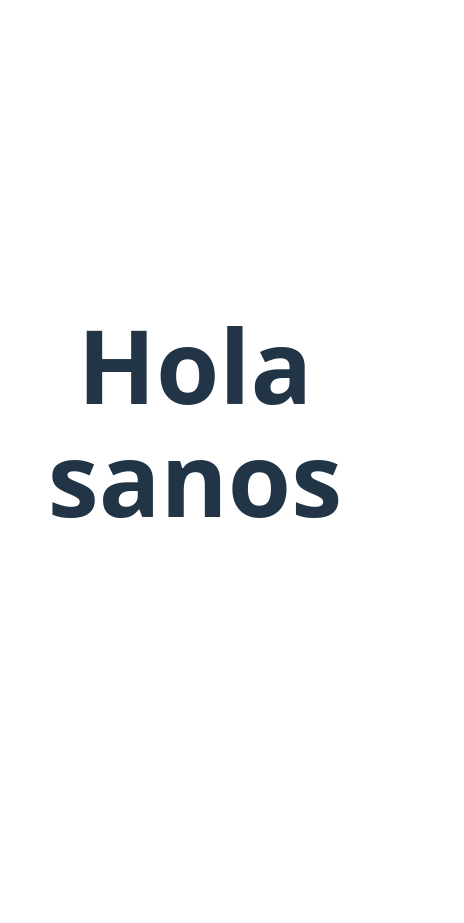
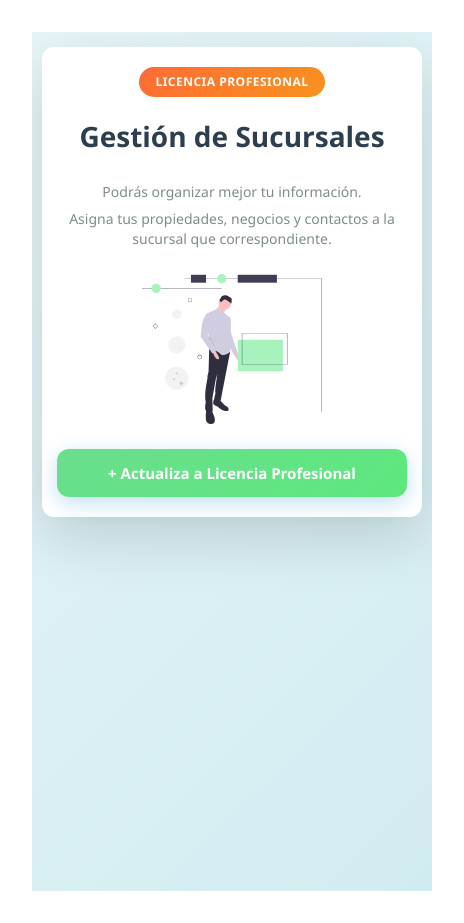
Before and after one commit to ReflexoPeru/Urbany-1-Frontend, a React (Vite) app: page / in a window 390 px wide. Shown: the whole page, 464 px wide, since content can reach past the window. Before the commit the page ends 844 px from the top, so only its background shows below. Built offline with nearby package versions, Linux system fonts and the light colour scheme.

Commit message:
features: Completed Branch Management

```diff
--- a/src/App.jsx
+++ b/src/App.jsx
@@ -1,11 +1,12 @@
 import React from 'react'
 import Login from './features/auth/pages/login'
+import BranchManagement from './branches/pages/BranchManagement'
 import './App.css'
 
 function App() {
   return (
     <div className="App">
-      <Login />
+      <BranchManagement />
     </div>
   )
 }
--- /dev/null
+++ b/src/branches/pages/BranchManagement.css
@@ -0,0 +1,225 @@
+.branch-management-container {
+  min-height: 100vh;
+  width: 100vw;
+  background: linear-gradient(135deg, #e8f5f8 0%, #d1ecf1 100%);
+  display: flex;
+  justify-content: center;
+  align-items: center;
+  overflow-x: hidden;
+  font-family: 'Segoe UI', Tahoma, Geneva, Verdana, sans-serif;
+}
+
+.branch-management-card {
+  background: white;
+  border-radius: 16px;
+  padding: 60px 80px;
+  max-width: 800px;
+  width: 90%;
+  box-shadow: 0 20px 60px rgba(0, 0, 0, 0.15);
+  text-align: center;
+  margin: 40px;
+  box-sizing: border-box;
+}
+
+.license-tag {
+  background: linear-gradient(135deg, #ff6b35 0%, #f7931e 100%);
+  color: white;
+  padding: 8px 20px;
+  border-radius: 20px;
+  font-size: 14px;
+  font-weight: 600;
+  display: inline-block;
+  margin-bottom: 24px;
+  text-transform: uppercase;
+  letter-spacing: 0.5px;
+}
+
+.main-title {
+  font-size: 48px;
+  font-weight: 700;
+  color: #2c3e50;
+  margin: 0 0 30px 0;
+  line-height: 1.2;
+}
+
+.description {
+  color: #7f8c8d;
+  font-size: 20px;
+  line-height: 1.6;
+  margin-bottom: 50px;
+  max-width: 600px;
+  margin-left: auto;
+  margin-right: auto;
+}
+
+.description p {
+  margin: 8px 0;
+}
+
+.illustration {
+  margin: 50px 0;
+  height: 300px;
+  display: flex;
+  justify-content: center;
+  align-items: center;
+}
+
+.illustration-image {
+  width: 100%;
+  height: 100%;
+  max-width: 400px;
+  max-height: 300px;
+  object-fit: contain;
+  display: block;
+  margin: 0 auto;
+}
+
+.upgrade-button {
+  background: linear-gradient(135deg, #6ade8d 0%, #5ee87e 100%);
+  color: white;
+  border: none;
+  padding: 20px 40px;
+  border-radius: 12px;
+  font-size: 18px;
+  font-weight: 600;
+  cursor: pointer;
+  transition: all 0.3s ease;
+  box-shadow: 0 6px 20px rgba(52, 152, 219, 0.3);
+  width: 100%;
+  max-width: 400px;
+  margin: 40px auto 0;
+  display: block;
+}
+
+.upgrade-button:hover {
+  transform: translateY(-2px);
+  box-shadow: 0 6px 20px rgba(52, 152, 219, 0.4);
+}
+
+.upgrade-button:active {
+  transform: translateY(0);
+}
+
+/* Responsive */
+@media (max-width: 1024px) {
+  .branch-management-card {
+    padding: 40px 50px;
+    margin: 20px;
+    max-width: 700px;
+  }
+
+  .main-title {
+    font-size: 42px;
+  }
+
+  .description {
+    font-size: 18px;
+  }
+
+  .illustration {
+    height: 250px;
+  }
+}
+
+@media (max-width: 768px) {
+  .branch-management-container {
+    padding: 10px;
+    align-items: flex-start;
+    padding-top: 20px;
+  }
+
+  .branch-management-card {
+    padding: 30px 25px;
+    margin: 10px;
+    max-width: 100%;
+    width: calc(100% - 20px);
+  }
+
+  .main-title {
+    font-size: 36px;
+    line-height: 1.1;
+  }
+
+  .description {
+    font-size: 16px;
+    margin-bottom: 30px;
+    line-height: 1.5;
+  }
+
+  .illustration {
+    height: 200px;
+    margin: 30px 0;
+  }
+
+  .upgrade-button {
+    padding: 16px 32px;
+    font-size: 16px;
+    margin-top: 30px;
+  }
+}
+
+@media (max-width: 480px) {
+  .branch-management-container {
+    padding: 5px;
+    padding-top: 10px;
+  }
+
+  .branch-management-card {
+    padding: 20px 15px;
+    margin: 5px;
+    width: calc(100% - 10px);
+    border-radius: 12px;
+  }
+
+  .main-title {
+    font-size: 28px;
+    line-height: 1.1;
+  }
+
+  .description {
+    font-size: 14px;
+    line-height: 1.4;
+    margin-bottom: 25px;
+  }
+
+  .illustration {
+    height: 150px;
+    margin: 25px 0;
+  }
+
+  .license-tag {
+    font-size: 12px;
+    padding: 6px 16px;
+  }
+
+  .upgrade-button {
+    padding: 14px 28px;
+    font-size: 15px;
+    margin-top: 25px;
+  }
+}
+
+@media (max-width: 360px) {
+  .branch-management-card {
+    padding: 15px 12px;
+    margin: 3px;
+    width: calc(100% - 6px);
+  }
+
+  .main-title {
+    font-size: 24px;
+  }
+
+  .description {
+    font-size: 13px;
+  }
+
+  .illustration {
+    height: 120px;
+  }
+
+  .upgrade-button {
+    padding: 12px 24px;
+    font-size: 14px;
+  }
+}
--- /dev/null
+++ b/src/branches/pages/BranchManagement.jsx
@@ -0,0 +1,39 @@
+import React from 'react';
+import './BranchManagement.css';
+import illustrationImage from '../../assets/images/branch-management-illustration.svg';
+
+const BranchManagement = () => {
+  return (
+    <div className="branch-management-container">
+      <div className="branch-management-card">
+        {/* Licencia Profesional */}
+        <div className="license-tag">
+          Licencia Profesional
+        </div>
+
+        {/* Título principal */}
+        <h1 className="main-title">Gestión de Sucursales</h1>
+
+        <div className="description">
+          <p>Podrás organizar mejor tu información.</p>
+          <p>Asigna tus propiedades, negocios y contactos a la sucursal que correspondiente.</p>
+        </div>
+
+        <div className="illustration">
+          <img
+            src={illustrationImage}
+            alt="Ilustración de gestión de sucursales"
+            className="illustration-image"
+          />
+        </div>
+
+        {/* Botón de actualización */}
+        <button className="upgrade-button">
+          + Actualiza a Licencia Profesional
+        </button>
+      </div>
+    </div>
+  );
+};
+
+export default BranchManagement;
```
Also changed, not shown: src/assets/images/branch-management-illustration.svg (added).
